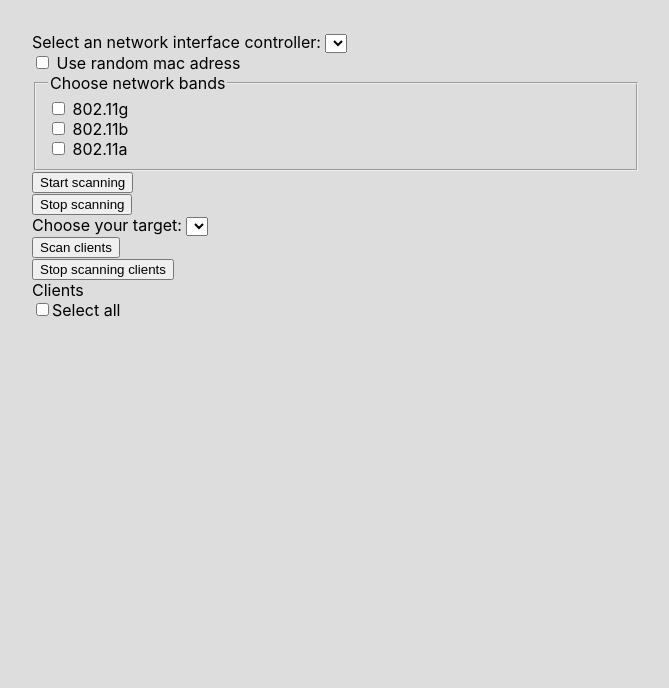
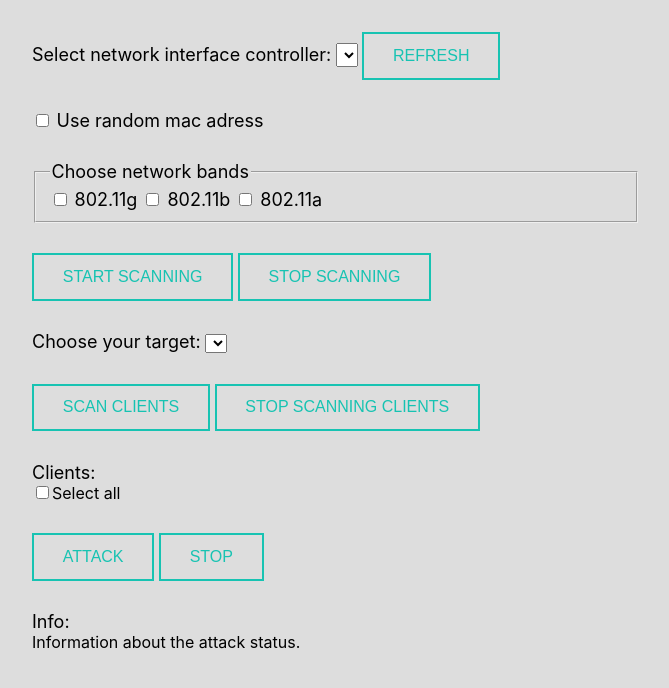
Before and after one commit to cavoq/WiFi-Deauthenticator, a website with bundled scripts: page src/public/main.html in a window 1280 px wide. Shown: the whole page, without its empty margins (304-973 px from the left). Built offline with nearby package versions, Linux system fonts and the light colour scheme.

Commit message:
Added some css, changed html

```diff
--- a/src/model/accessPoint.ts
+++ b/src/model/accessPoint.ts
@@ -27,7 +27,6 @@ class AccessPoint {
     this.authentication = authentication;
     this.essid = essid;
     this.clients = [];
-    this.scanProcess;
   }
 
   public display = () => `${this.essid}, ${this.bssid}`;
--- a/src/public/index.css
+++ b/src/public/index.css
@@ -4,13 +4,72 @@ body {
   margin: auto;
   max-width: 38rem;
   padding: 2rem;
-  background-color: darkgray;
+  background-color: white;
 }
 
 @media (prefers-color-scheme: dark) {
-  body { background: #333; color: white; }
+  body {
+    background: rgb(29, 28, 28);
+    color: white;
+  }
 }
 
 @media (prefers-color-scheme: light) {
-  body { background: #ddd; color: black; }
+  body {
+    background: rgb(221, 221, 221);
+    color: black;
+  }
 }
+
+.div-main {
+  margin-bottom: 5%;
+
+}
+
+.label-main {
+  font-size: large;
+}
+
+button {
+ padding: 0.8em 1.8em;
+ border: 2px solid #17C3B2;
+ position: relative;
+ overflow: hidden;
+ background-color: transparent;
+ text-align: center;
+ text-transform: uppercase;
+ font-size: 16px;
+ transition: .3s;
+ z-index: 1;
+ color: #17C3B2;
+}
+
+button::before {
+ content: '';
+ width: 0;
+ height: 500%;
+ position: absolute;
+ top: 50%;
+ left: 50%;
+ transform: translate(-50%, -50%) rotate(45deg);
+ background: #17C3B2;
+ transition: .5s ease;
+ display: block;
+ z-index: -1;
+}
+
+button:hover::before {
+ width: 105%;
+}
+
+button:hover {
+ color: #111;
+}
+
+.select-main {
+  font-size: large;
+}
+
+#bandFieldSet {
+  font-size: large;
+}
--- a/src/public/main.html
+++ b/src/public/main.html
@@ -8,54 +8,53 @@
 </head>
 
 <body>
-  <div>
-    <label for="Network interface controller">Select an network interface controller:</label>
-    <select name="Network interface controllers" id="interfaceSelect">
+  <div class="div-main" id="nic-div">
+    <label class="label-main" for="Network interface controller">Select network interface controller:</label>
+    <select class="select-main" name="Network interface controllers" id="interfaceSelect">
     </select>
+    <button id="refresh" type="button">refresh</button>
   </div>
-  <div>
+  <div class="div-main">
     <input type="checkbox" id="randomMacCheckBox" name="Mac adress">
-    <label for="Use random mac adress">Use random mac adress</label>
+    <label class="label-main" for="Use random mac adress">Use random mac adress</label>
   </div>
-  <div>
+  <div class="div-main">
     <fieldset id="bandFieldSet">
       <legend>Choose network bands</legend>
-      <div>
-        <input type="checkbox" id="802.11g" name="network band" value="g">
-        <label for="802.11g">802.11g</label>
-      </div>
-      <div>
-        <input type="checkbox" id="802.11b" name="network band" value="b">
-        <label for="802.11b">802.11b</label>
-      </div>
-      <div>
-        <input type="checkbox" id="802.11a" name="network band" value="a">
-        <label for="802.11a">802.11a</label>
-      </div>
+      <input type="checkbox" id="802.11g" name="network band" value="g">
+      <label class="label-main" for="802.11g">802.11g</label>
+      <input type="checkbox" id="802.11b" name="network band" value="b">
+      <label class="label-main" for="802.11b">802.11b</label>
+      <input type="checkbox" id="802.11a" name="network band" value="a">
+      <label class="label-main" for="802.11a">802.11a</label>
     </fieldset>
   </div>
-  <div>
-    <button id="startScanningBtn" type="button">Start scanning</button>
+  <div class="div-main">
+    <button class="button-main" id="startScanningBtn" type="button">Start scanning</button>
+    <button class="button-main" id="stopScanningBtn" type="button">Stop scanning</button>
   </div>
-  <div>
-    <button id="stopScanningBtn" type="button">Stop scanning</button>
-  </div>
-  <div>
-    <label for="access_points">Choose your target:</label>
+  <div class="div-main">
+    <label class="label-main" for="access_points">Choose your target:</label>
     <select name="access_points" id="accessPointSelect">
     </select>
   </div>
- <div>
-    <button id="startScanningClisBtn" type="button">Scan clients</button>
+  <div class="div-main">
+    <button class="button-main" id="startScanningClisBtn" type="button">Scan clients</button>
+    <button class="button-main" id="stopScanningClisBtn" type="button">Stop scanning clients</button>
   </div>
+  <div class="div-main">
+    <label class="label-main">Clients:</label></br>
+    <input type="checkbox">Select all</input></br>
+    <div id="clientDiv">
+    </div>
+  </div>
+  <div class="div-main">
+    <button class="button-main" id="startAttackBtn" type="button">Attack</button>
+    <button class="button-main" id="stopAttackBtn" type="button">Stop</button>
+  </div>
+  <label class="label-main">Info:</label>
   <div>
-    <button id="stopScanningClisBtn" type="button">Stop scanning clients</button>
-  </div>
-  <div>
-    <label>Clients</label>
-    <div id="clientDiv">
-      <input type="checkbox">Select all</input></br>
-    </div>
+    Information about the attack status.
   </div>
   <script src="../view/renderer.js"></script>
 </body>
--- a/src/view/renderer.ts
+++ b/src/view/renderer.ts
@@ -129,14 +129,13 @@ async function stopScanningClientsHandler() {
 }
 
 function setClientCheckBoxList(clients: string[]) {
-  clientDiv.innerHTML = '<input type="checkbox">Select all</input></br>';
   for (let i = 0; i < clients.length; i += 1) {
-    const cliInput: HTMLInputElement = document.createElement('input');
+    const inp: HTMLInputElement = document.createElement('input');
     const br: HTMLBRElement = document.createElement('br');
-    cliInput.type = "checkbox";
-    cliInput.value = clients[i];
-    cliInput.name = clients[i];
-    clientDiv.appendChild(cliInput);
+    inp.type = 'checkbox';
+    inp.value = clients[i];
+    inp.innerHTML = clients[i];
+    clientDiv.appendChild(inp);
     clientDiv.appendChild(br);
   }
 }
--- a/tsconfig.json
+++ b/tsconfig.json
@@ -1,6 +1,6 @@
 {
     "compilerOptions": {
-        "target": "es5",
+        "target": "es6",
         "module": "commonjs",
         "strict": true,
         "esModuleInterop": true,
```
Also changed, not shown: src/model/model.ts (+2 -5 lines), 1 other file.
